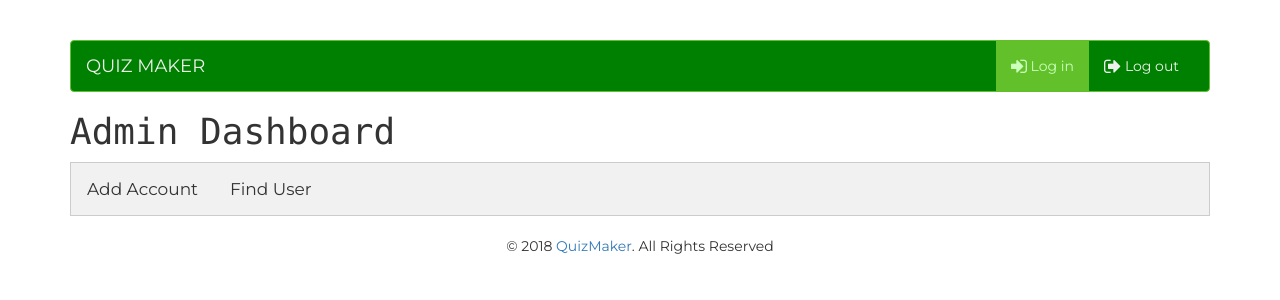
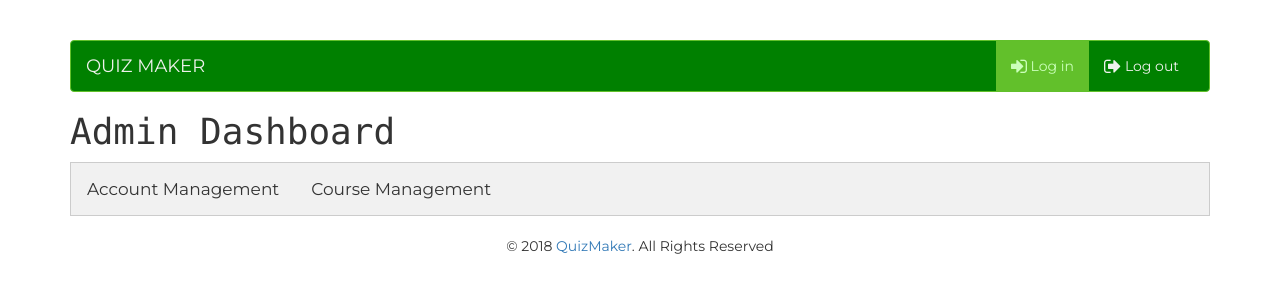
Before and after one commit to nguyenkhanhnam/QuizMaker, a PHP site: page /dashboard/admin.php in a window 1280 px wide. Shown: the top 300 px of the page. Run offline with PHP 8.4, Linux system fonts and the light colour scheme; some web fonts are replaced.

Commit message:
Update some code in admin dashboard

```diff
--- a/htdocs/assignment/dashboard/admin.php
+++ b/htdocs/assignment/dashboard/admin.php
@@ -29,28 +29,21 @@
 
 
     <div class="tab">
-      <button class="tablinks" onclick="openTab(event, 'add-account')">Add Account</button>
-      <button class="tablinks" onclick="openTab(event, 'find-user')">Find User</button>
+      <button class="tablinks" onclick="openTab(event, 'account')">Account Management</button>
+      <button class="tablinks" onclick="openTab(event, 'course')">Course Management</button>
     </div>
 
-  <div id="add-account form-center" class="tabcontent">
-    <form id= "login-form" method= "POST" action= "">
-      <div class="form-group">
-        <label for="username">Username</label>
-        <div class="input-group">
-          <span class="input-group-addon">
-            <i class="fa fa-user-circle fa-lg" aria-hidden="true"></i>
-          </span>
-          <input type="text" class="form-control" id="username" placeholder="Username" name="username" required>
-        </div>
-      </div>
-    </form>
-  </div>
+    <!-- Account tab content -->
+    <div id="account" class="tabcontent">
+      <h3>Paris</h3>
+      <p>Paris is the capital of France.</p>
+    </div>
 
-  <div id="find-user" class="tabcontent">
-    <h3>Paris</h3>
-    <p>Paris is the capital of France.</p>
-  </div>
+    <!-- Course tab content -->
+    <div id="course" class="tabcontent">
+      <h3>Paris</h3>
+      <p>Paris is the capital of France.</p>
+    </div>
 
     <footer>
       <?php include_once "../share/footer.php" ?>
```
